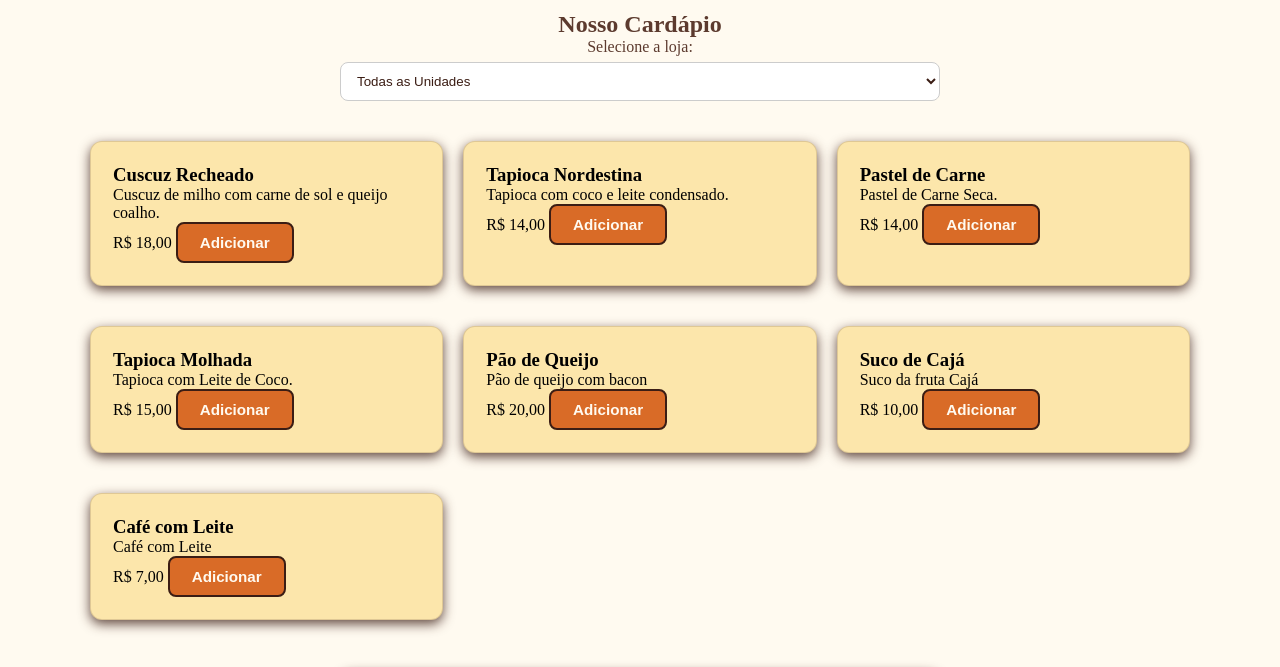
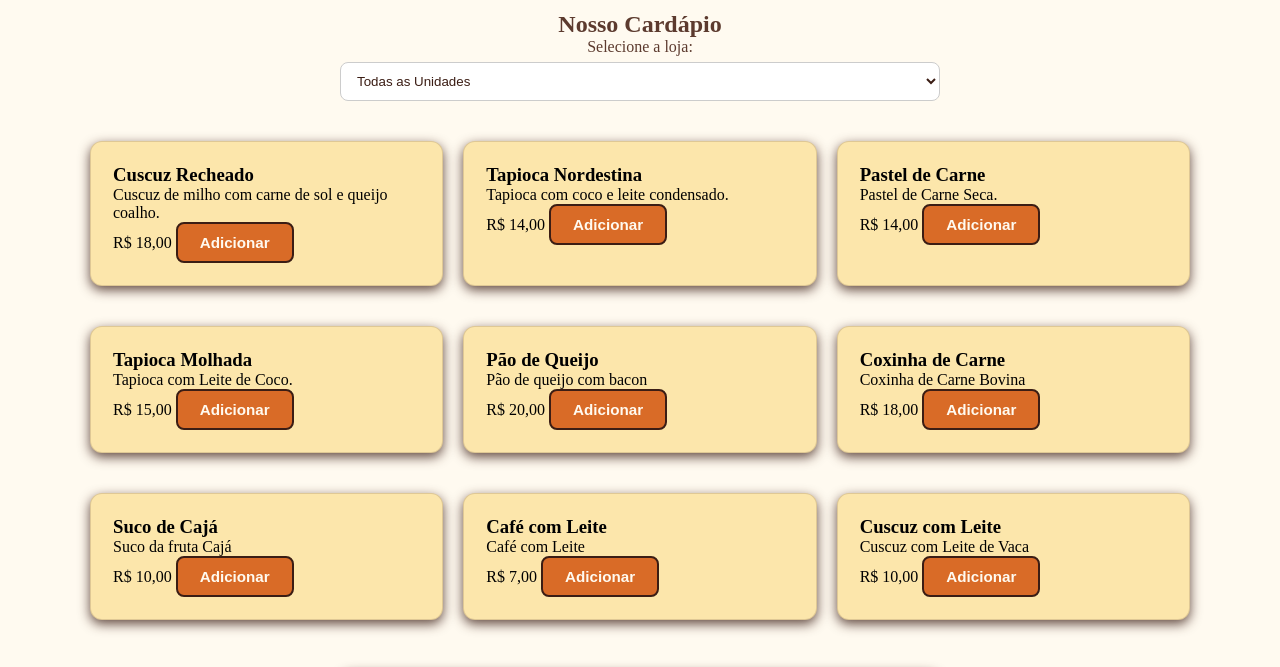
Before and after one commit to EvilaneSZ/raizes-do-nordeste, a plain HTML site: page cardapio.html in a window 1280 px wide. Shown: the part 120-787 px from the top of the page. Drawn offline with nearby package versions, Linux system fonts and the light colour scheme; a web font is replaced by a local one.

Commit message:
adicionei mais pratos

```diff
--- a/cardapio.html
+++ b/cardapio.html
@@ -67,7 +67,7 @@
             <button onclick="adicionarPedido('Pastel de Carne', 14)">Adicionar</button>
         </div>
 
-         <div class="prato-card" data-unidade="zona sul">
+         <div class="prato-card" data-unidade="centro">
             <h3>Tapioca Molhada</h3>
             <p>Tapioca com Leite de Coco.</p>
             <span>R$ 15,00</span>
@@ -82,17 +82,31 @@
         </div>
 
         <div class="prato-card" data-unidade="zona sul">
+            <h3>Coxinha de Carne</h3>
+            <p>Coxinha de Carne Bovina</p>
+            <span>R$ 18,00</span>
+            <button onclick="adicionarPedido('Coxinha de Carne', 18)">Adicionar</button>
+        </div>
+
+        <div class="prato-card" data-unidade="zona sul">
             <h3>Suco de Cajá</h3>
             <p>Suco da fruta Cajá</p>
             <span>R$ 10,00</span>
-            <button onclick="adicionarPedido('Pão de Queijo', 10)">Adicionar</button>
+            <button onclick="adicionarPedido('Suco de Cajá', 10)">Adicionar</button>
         </div>
 
-        <div class="prato-card" data-unidade="zona sul">
+        <div class="prato-card" data-unidade="centro">
             <h3>Café com Leite</h3>
             <p>Café com Leite</p>
             <span>R$ 7,00</span>
-            <button onclick="adicionarPedido('Pão de Queijo', 7)">Adicionar</button>
+            <button onclick="adicionarPedido('Café com Leite', 7)">Adicionar</button>
+        </div>
+
+        <div class="prato-card" data-unidade="shopping">
+            <h3>Cuscuz com Leite</h3>
+            <p>Cuscuz com Leite de Vaca</p>
+            <span>R$ 10,00</span>
+            <button onclick="adicionarPedido('Cuscuz com Leite', 10)">Adicionar</button>
         </div>
     </section>
 
```
